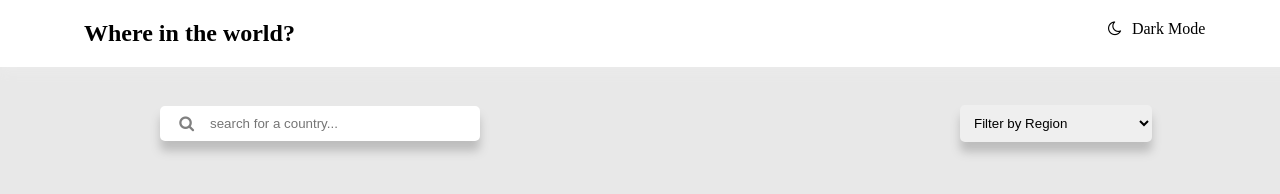
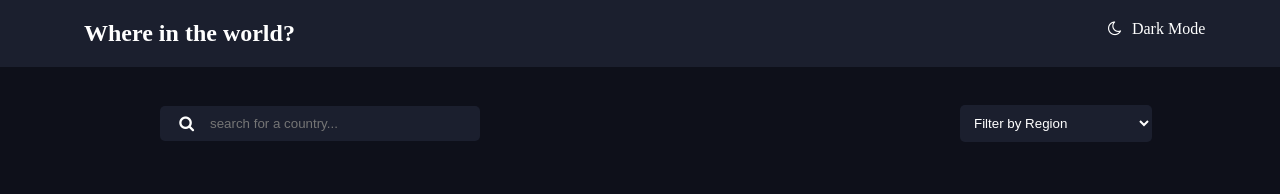
Before and after one commit to NikhilBagal/rest-countries, a plain HTML site: page index.html in a window 1280 px wide. Both pictures are taken after a click on the element "Dark Mode". Drawn offline with Linux system fonts and the light colour scheme; no server answers.

Commit message:
theme change functionality added

```diff
--- a/script.js
+++ b/script.js
@@ -78,7 +78,7 @@ function paraGraph(e,ele){
     createElement('p','para',parentSelector,'id','capital');
 }
 function init(){
-
+    themeChanger();
 }
 function addHtml(e,ele,key){
     var selector = document.querySelector('#'+e['alpha2Code']+'-short-view '+ele);
@@ -97,3 +97,21 @@ function addHtml(e,ele,key){
         }
     }
 }
+function themeChanger(){
+    var elementSelector = document.querySelector('main header .theme-head span');
+    elementSelector.addEventListener('click',function(){
+        var bodySelector = document.querySelector('body');
+        var inputSelector = document.querySelector('main header nav .searchBox input');
+        var inputIconSelector = document.querySelector('main header nav .searchBox span');
+        var selectionSelector = document.querySelector('main header nav #region-selector');
+        var shortViewSelector = document.querySelectorAll('main .container .country .short-view');
+        for(var i of shortViewSelector){
+            i.classList.toggle('active');
+        }
+        selectionSelector.classList.toggle('active');
+        inputIconSelector.classList.toggle('active');
+        inputSelector.classList.toggle('active');
+        bodySelector.classList.toggle('active');
+        elementSelector.parentElement.classList.toggle('active');
+    })
+}
--- a/styles/style.scss
+++ b/styles/style.scss
@@ -36,6 +36,10 @@ body {
                     }
                 }
             }
+            .theme-head.active {
+                background-color: #1b1f2e;
+                box-shadow: none;
+            }
             nav {
                 display: flex;
                 width: 100%;
@@ -56,12 +60,20 @@ body {
                         border-radius: 5px;
                         outline: none;
                     }
+                    input.active {
+                        background-color: #1b1f2e;
+                        box-shadow: none;
+                        color: #fff;
+                    }
                     span {
                         position: absolute;
                         left: 28%;
                         top: 25%;
                         color: gray;
                         cursor: pointer;
+                    }
+                    span.active {
+                        color: #fff;
                     }
                 }
                 #region-selector {
@@ -75,6 +87,11 @@ body {
                     -moz-box-shadow: 0px 10px 10px 0px rgba(189,189,189,1);
                     box-shadow: 0px 10px 10px 0px rgba(189,189,189,1);
                     z-index: 1;
+                }
+                #region-selector.active {
+                    background-color: #1b1f2e;
+                    box-shadow: none;
+                    color: #fff;
                 }
             }
 
@@ -119,6 +136,10 @@ body {
                     -moz-box-shadow: 0px 10px 5px 0px rgba(82,82,82,1);
                     box-shadow: 0px 10px 5px 0px rgba(82,82,82,1);
                 }
+                .short-view.active {
+                    background-color: #1b1f2e;
+                    box-shadow: none;
+                }
                 .full-view {
                     display: none;
                 }
@@ -130,3 +151,7 @@ body {
         }
     }
 }
+body.active {
+    background-color: #0e101a;
+    color: #fff;
+}
```
Also changed, not shown: styles/style.css, 1 other file.
